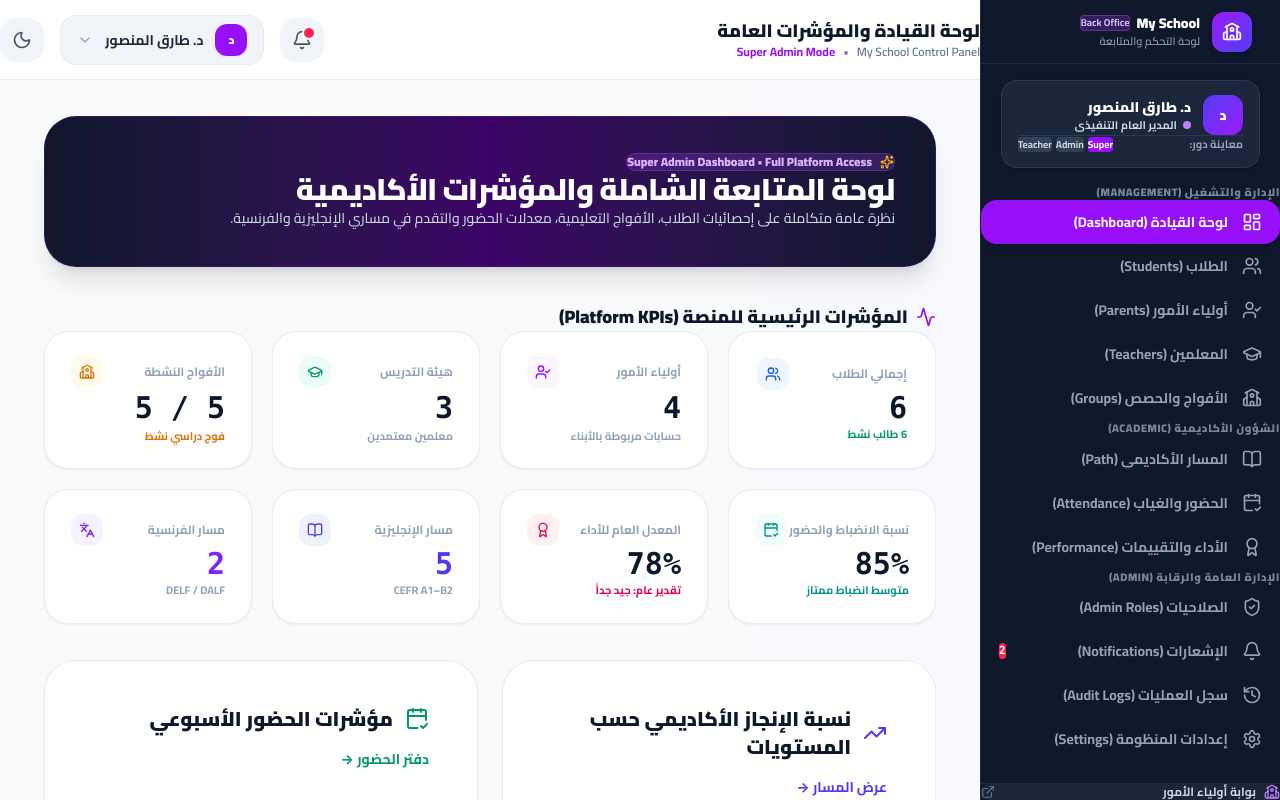
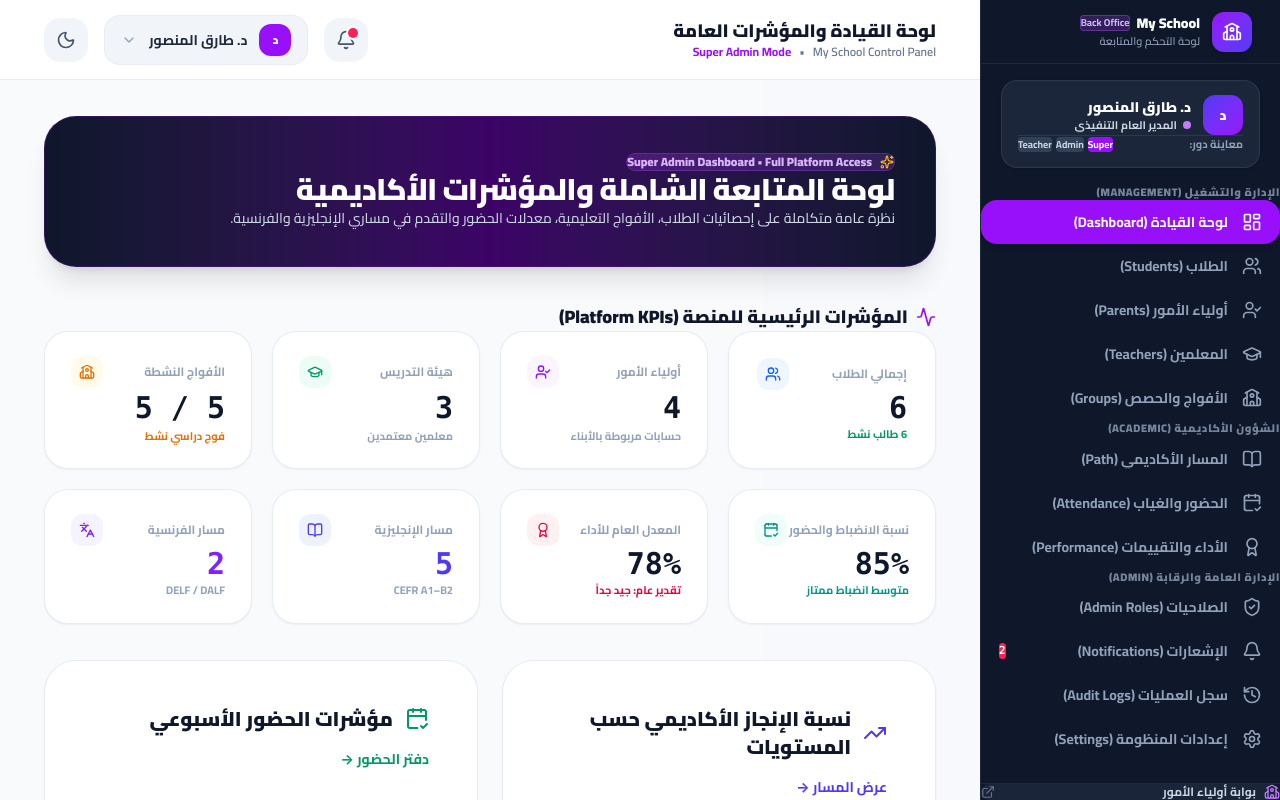
Before and after one commit to douzakaria1998-stack/awliya, a Next.js app: page /admin in a window 1280 px wide. Shown: the top 800 px of the page. Built offline with nearby package versions, Linux system fonts and the light colour scheme.

Commit message:
fix(alignment): align header title and actions with main content container layout

```diff
--- a/src/components/admin/layout/AdminHeader.tsx
+++ b/src/components/admin/layout/AdminHeader.tsx
@@ -78,7 +78,15 @@ export function AdminHeader({ onOpenMobileMenu }: AdminHeaderProps) {
   };
 
   return (
-    <header className="h-20 bg-white dark:bg-slate-900 border-b border-slate-200/80 dark:border-slate-800 px-6 sm:px-10 flex items-center justify-between sticky top-0 z-20 select-none">
+    <header className="h-20 bg-white dark:bg-slate-900 border-b border-slate-200/80 dark:border-slate-800 flex items-center sticky top-0 z-20 select-none w-full">
+      <div
+        className="w-full flex items-center justify-between mx-auto"
+        style={{
+          maxWidth: '1650px',
+          paddingRight: '44px',
+          paddingLeft: '44px',
+        }}
+      >
         {/* Section Title */}
         <div className="flex items-center gap-3.5 min-w-0">
           <button
@@ -190,6 +198,7 @@ export function AdminHeader({ onOpenMobileMenu }: AdminHeaderProps) {
             {isDarkMode ? <Sun size={20} className="text-amber-400" /> : <Moon size={20} />}
           </button>
         </div>
+      </div>
     </header>
   );
 }
```
Lines whose indentation alone changed are shown as unchanged.
